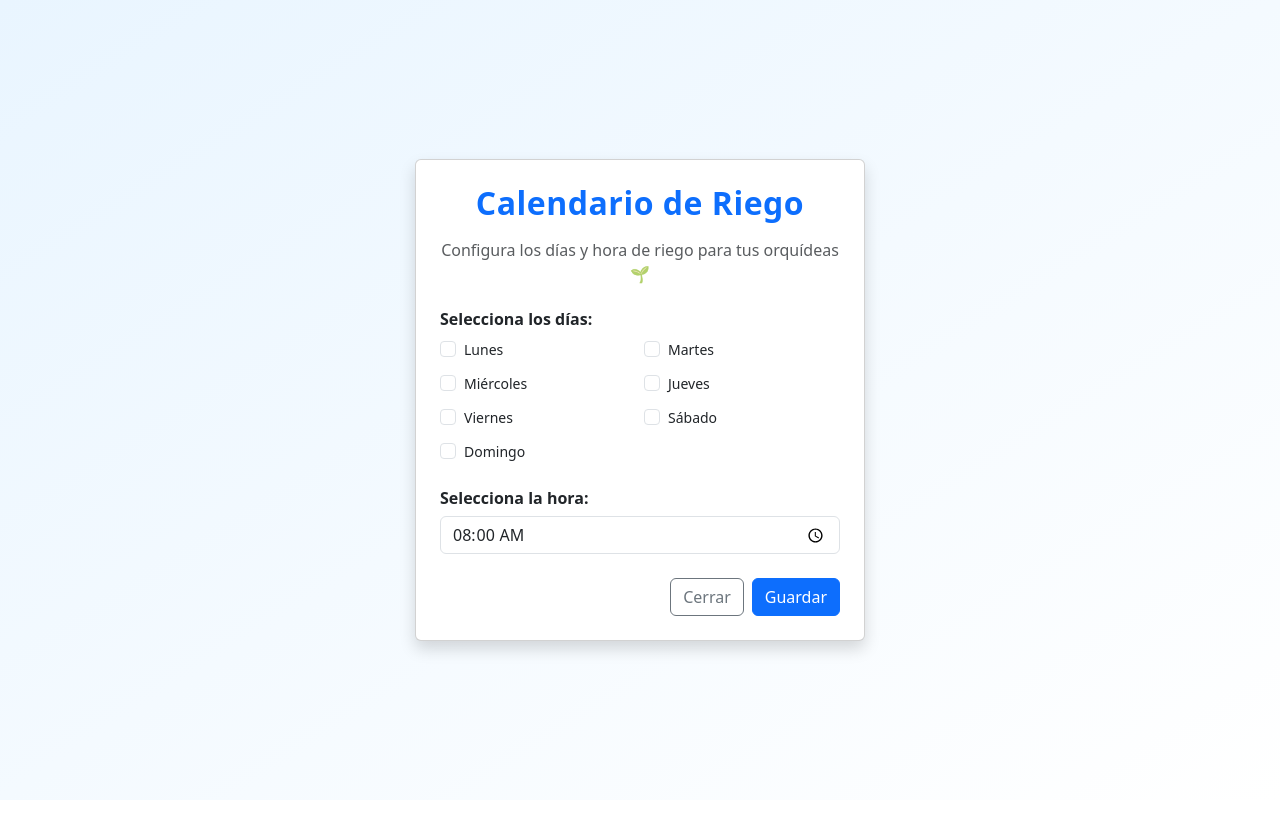
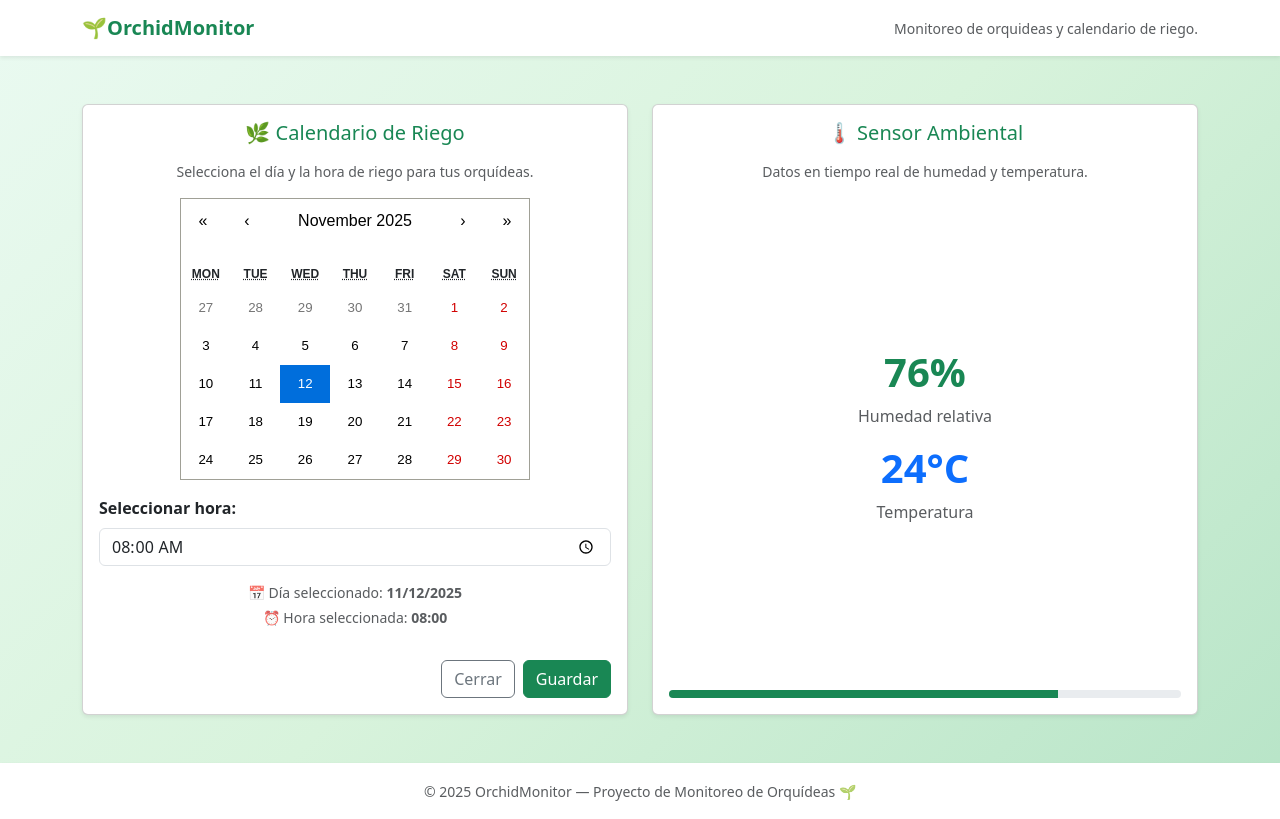
Before and after one commit to nijorge18/AppSensor, a React (Vite) app in the folder frontend/: page / in a window 1280 px wide. Built offline with nearby package versions, Linux system fonts and the light colour scheme.

Commit message:
Mejora de calendario y simulación del sensor en tiempo real

```diff
--- a/frontend/package.json
+++ b/frontend/package.json
@@ -12,6 +12,7 @@
   "dependencies": {
     "bootstrap": "^5.3.8",
     "react": "^19.1.1",
+    "react-calendar": "^6.0.0",
     "react-dom": "^19.1.1"
   },
   "devDependencies": {
--- a/frontend/src/App.tsx
+++ b/frontend/src/App.tsx
@@ -1,11 +1,50 @@
 import React from "react";
-import CalendarSchedule from "./components/Calendario";
+import "bootstrap/dist/css/bootstrap.min.css";
 import Calendario from "./components/Calendario";
+import Sensor from "./components/Sensor";
 
 function App() {
   return (
-    <div>
-      <Calendario />
+    <div
+      style={{
+        minHeight: "100vh",
+        background:
+          "linear-gradient(135deg, #eafaf1 0%, #d8f3dc 50%, #b7e4c7 100%)",
+        display: "flex",
+        flexDirection: "column",
+      }}
+    >
+      {/* Navbar */}
+      <nav className="navbar navbar-expand-lg navbar-light bg-white shadow-sm">
+        <div className="container">
+          <a className="navbar-brand fw-bold text-success" href="#">
+             🌱OrchidMonitor
+          </a>
+          <span className="text-muted small">
+            Monitoreo de orquideas y calendario de riego.
+          </span>
+        </div>
+      </nav>
+
+      {/* Contenido principal */}
+      <main className="container my-5 flex-grow-1">
+        <div className="row g-4">
+          <div className="col-12 col-lg-6 d-flex">
+            <Calendario />
+          </div>
+          <div className="col-12 col-lg-6 d-flex">
+            <Sensor />
+          </div>
+        </div>
+      </main>
+
+      {/* Footer */}
+      <footer className="bg-white text-center text-muted py-3 shadow-sm mt-auto">
+        <small>
+          © {new Date().getFullYear()} OrchidMonitor — Proyecto de Monitoreo de
+          Orquídeas 🌱
+        </small>
+      </footer>
     </div>
   );
 }
--- a/frontend/src/components/Calendario.tsx
+++ b/frontend/src/components/Calendario.tsx
@@ -1,78 +1,84 @@
 import React, { useState } from "react";
-import "bootstrap/dist/css/bootstrap.min.css";
+import Calendar from "react-calendar";
+import "react-calendar/dist/Calendar.css";
 
-const daysOfWeek = [
-  "Lunes",
-  "Martes",
-  "Miércoles",
-  "Jueves",
-  "Viernes",
-  "Sábado",
-  "Domingo",
-];
+type ValuePiece = Date | null;
+type Value = ValuePiece | [ValuePiece, ValuePiece];
 
 const Calendario: React.FC = () => {
-  const [selectedDays, setSelectedDays] = useState<string[]>([]);
+  const [value, setValue] = useState<Value>(new Date());
   const [selectedTime, setSelectedTime] = useState("08:00");
 
-  const handleDayToggle = (day: string) => {
-    setSelectedDays((prev) =>
-      prev.includes(day) ? prev.filter((d) => d !== day) : [...prev, day]
+  const handleSave = () => {
+    const selectedDate = Array.isArray(value)
+      ? value.map((v) => v?.toLocaleDateString()).join(" - ")
+      : value?.toLocaleDateString();
+
+    const data = {
+      fecha: selectedDate,
+      hora: selectedTime,
+    };
+
+    console.log("Calendario de riego guardado:", data);
+    alert(
+      `✅ Calendario guardado:\n📅 Fecha: ${selectedDate}\n⏰ Hora: ${selectedTime}`
     );
   };
 
-  const handleSave = () => {
-    const data = { days: selectedDays, time: selectedTime };
-    console.log("Calendario de riego guardado:", data);
-    alert("Calendario de riego guardado correctamente ✅");
-  };
-
   const handleReset = () => {
-    setSelectedDays([]);
+    setValue(new Date());
     setSelectedTime("08:00");
   };
 
   return (
-    <div className="calendar-container d-flex justify-content-center align-items-center min-vh-100 bg-light">
-      <div className="card shadow p-4" style={{ maxWidth: "450px", width: "100%" }}>
-        <h2 className="text-center mb-3 fw-bold text-primary">Calendario de Riego</h2>
-        <p className="text-center text-muted mb-4">
-          Configura los días y hora de riego para tus orquídeas 🌱
+    <div className="card shadow-sm w-100 h-100">
+      <div className="card-body d-flex flex-column justify-content-between">
+        <div>
+          <h5 className="card-title text-success text-center mb-3">
+            🌿 Calendario de Riego
+          </h5>
+          <p className="text-muted text-center small">
+            Selecciona el día y la hora de riego para tus orquídeas.
           </p>
-
-        <h6 className="fw-semibold mb-2">Selecciona los días:</h6>
-        <div className="row row-cols-2 g-2 mb-4">
-          {daysOfWeek.map((day) => (
-            <div className="col" key={day}>
-              <div className="form-check">
-                <input
-                  className="form-check-input"
-                  type="checkbox"
-                  id={day}
-                  checked={selectedDays.includes(day)}
-                  onChange={() => handleDayToggle(day)}
-                />
-                <label className="form-check-label small" htmlFor={day}>
-                  {day}
-                </label>
-              </div>
-            </div>
-          ))}
         </div>
 
-        <h6 className="fw-semibold mb-2">Selecciona la hora:</h6>
+        {/* Calendario */}
+        <div className="d-flex justify-content-center mb-3">
+          <Calendar onChange={setValue} value={value} />
+        </div>
+
+        {/* Selección de hora */}
+        <div className="mb-3">
+          <label className="form-label fw-semibold">Seleccionar hora:</label>
           <input
             type="time"
-          className="form-control mb-4"
+            className="form-control"
             value={selectedTime}
             onChange={(e) => setSelectedTime(e.target.value)}
           />
+        </div>
 
+        {/* Muestra de selección */}
+        <div className="text-center mb-3">
+          <p className="text-muted small mb-1">
+            📅 Día seleccionado:{" "}
+            <strong>
+              {Array.isArray(value)
+                ? value.map((v) => v?.toLocaleDateString()).join(" - ")
+                : value?.toLocaleDateString()}
+            </strong>
+          </p>
+          <p className="text-muted small">
+            ⏰ Hora seleccionada: <strong>{selectedTime}</strong>
+          </p>
+        </div>
+
+        {/* Botones */}
         <div className="d-flex justify-content-end gap-2">
           <button className="btn btn-outline-secondary" onClick={handleReset}>
             Cerrar
           </button>
-          <button className="btn btn-primary" onClick={handleSave}>
+          <button className="btn btn-success" onClick={handleSave}>
             Guardar
           </button>
         </div>
--- a/frontend/src/components/Sensor.tsx
+++ b/frontend/src/components/Sensor.tsx
@@ -1,38 +1,48 @@
-import { useState, useEffect } from "react";
+import React, { useState, useEffect } from "react";
 
-export default function Sensor() {
-  const [humidity, setHumidity] = useState<number | null>(null);
-  const [temperature, setTemperature] = useState<number | null>(null);
+const Sensor: React.FC = () => {
+  const [humidity, setHumidity] = useState(72);
+  const [temperature, setTemperature] = useState(22);
 
   useEffect(() => {
-    // Simulación temporal (más adelante se conectará al backend Flask)
-    const randomHumidity = Math.floor(60 + Math.random() * 30);
-    const randomTemp = Math.floor(18 + Math.random() * 10);
-    setHumidity(randomHumidity);
-    setTemperature(randomTemp);
+    const interval = setInterval(() => {
+      // Simulación de lectura del sensor
+      setHumidity(Math.floor(60 + Math.random() * 20));
+      setTemperature(Math.floor(20 + Math.random() * 5));
+    }, 2000);
+    return () => clearInterval(interval);
   }, []);
 
   return (
-    <div className="bg-white w-full max-w-md p-6 rounded-2xl shadow text-center">
-      <h2 className="text-xl font-semibold text-gray-700 mb-4">
-        Datos del Sensor
-      </h2>
-
-      <div className="flex justify-around text-gray-800">
+    <div className="card shadow-sm w-100 h-100">
+      <div className="card-body d-flex flex-column justify-content-between">
         <div>
-          <p className="text-sm text-gray-500">Humedad</p>
-          <p className="text-3xl font-bold text-blue-600">
-            {humidity !== null ? `${humidity}%` : "—"}
+          <h5 className="card-title text-success text-center mb-3">
+            🌡️ Sensor Ambiental
+          </h5>
+          <p className="text-muted text-center small">
+            Datos en tiempo real de humedad y temperatura.
           </p>
         </div>
 
-        <div>
-          <p className="text-sm text-gray-500">Temperatura</p>
-          <p className="text-3xl font-bold text-orange-500">
-            {temperature !== null ? `${temperature}°C` : "—"}
-          </p>
+        <div className="text-center my-4">
+          <h1 className="fw-bold text-success">{humidity}%</h1>
+          <p className="text-muted">Humedad relativa</p>
+
+          <h1 className="fw-bold text-primary">{temperature}°C</h1>
+          <p className="text-muted">Temperatura</p>
+        </div>
+
+        <div className="progress" style={{ height: "8px" }}>
+          <div
+            className="progress-bar bg-success"
+            role="progressbar"
+            style={{ width: `${humidity}%` }}
+          />
         </div>
       </div>
     </div>
   );
-}
+};
+
+export default Sensor;
```
Also changed, not shown: 2 other files (tests, documents, lock files or other folders). Lines whose indentation alone changed are shown as unchanged.
